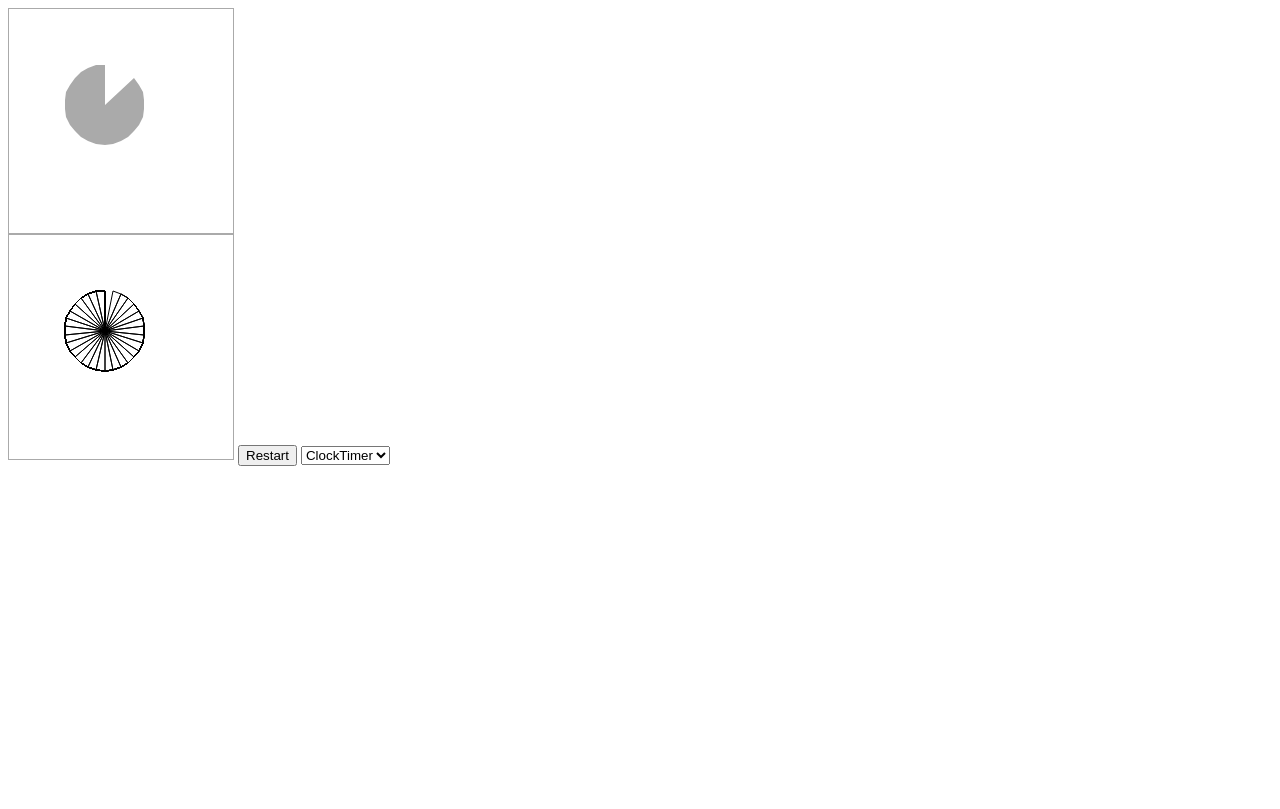
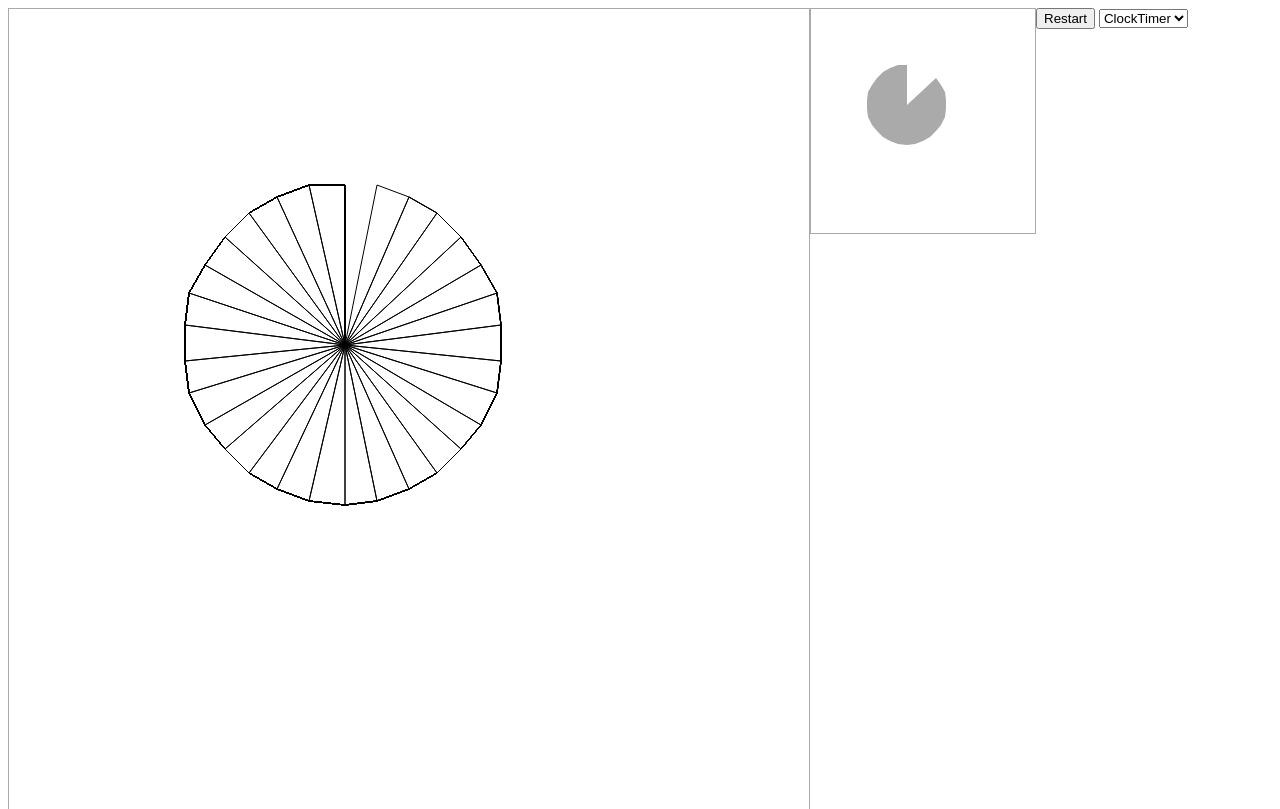
Before and after one commit to martinjakubik/spinner, a plain HTML site: page index.html in a window 1280 px wide. Shown: the top 809 px of the page. Drawn offline with Linux system fonts and the light colour scheme.

Commit message:
4x larger svg

```diff
--- a/baseSpinner.js
+++ b/baseSpinner.js
@@ -2,8 +2,8 @@ export class BaseSpinner {
     static getSvgPointFromXY = function (sFormattedXValue, sFormattedYValue) {
         const oSvgContent = document.getElementById('svgcontent');
         const oSvgPoint = oSvgContent.createSVGPoint();
-        oSvgPoint.x = sFormattedXValue;
-        oSvgPoint.y = sFormattedYValue;
+        oSvgPoint.x = sFormattedXValue * 4;
+        oSvgPoint.y = sFormattedYValue * 4;
         return oSvgPoint;
     }
 
--- a/index.html
+++ b/index.html
@@ -3,13 +3,15 @@
         <link rel="stylesheet" href="style.css"/>
     </head>
     <body>
+        <svg id="svgcontent">
+        </svg>
         <div id="csscontent">
             <div id="cssspinner"></div>
         </div>
-        <svg id="svgcontent">
-        </svg>
-        <button id="restart">Restart</button>
-        <select id="shapeSelect" name="shape"></select>
+        <div id="controls">
+            <button id="restart">Restart</button>
+            <select id="shapeSelect" name="shape"></select>
+        </div>
         <script src="app.js" type="module"></script>
     </body>
 </html>
--- a/style.css
+++ b/style.css
@@ -1,3 +1,7 @@
+body {
+    display: flex;
+}
+
 #csscontent {
     border: 1px solid #aaaaaa;
     height: 12em;
@@ -12,8 +16,8 @@
 
 #svgcontent {
     border: 1px solid #aaaaaa;
-    height: 12em;
-    width: 12em;
+    height: 48em;
+    width: 48em;
     padding: 1em;
 }
 
```
